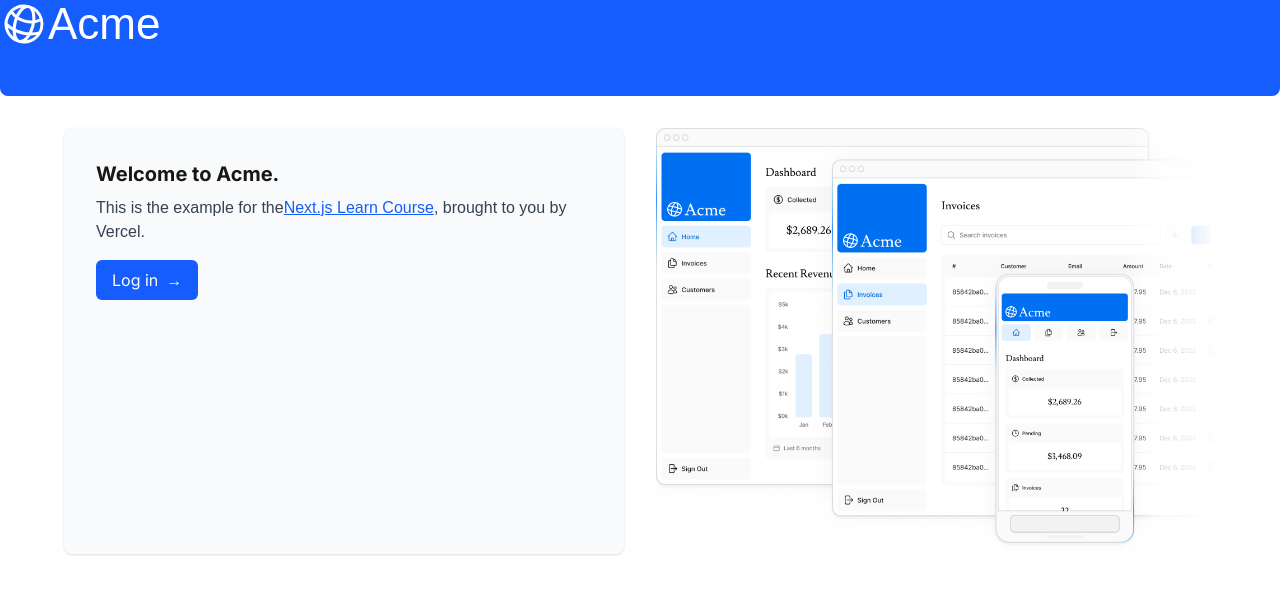
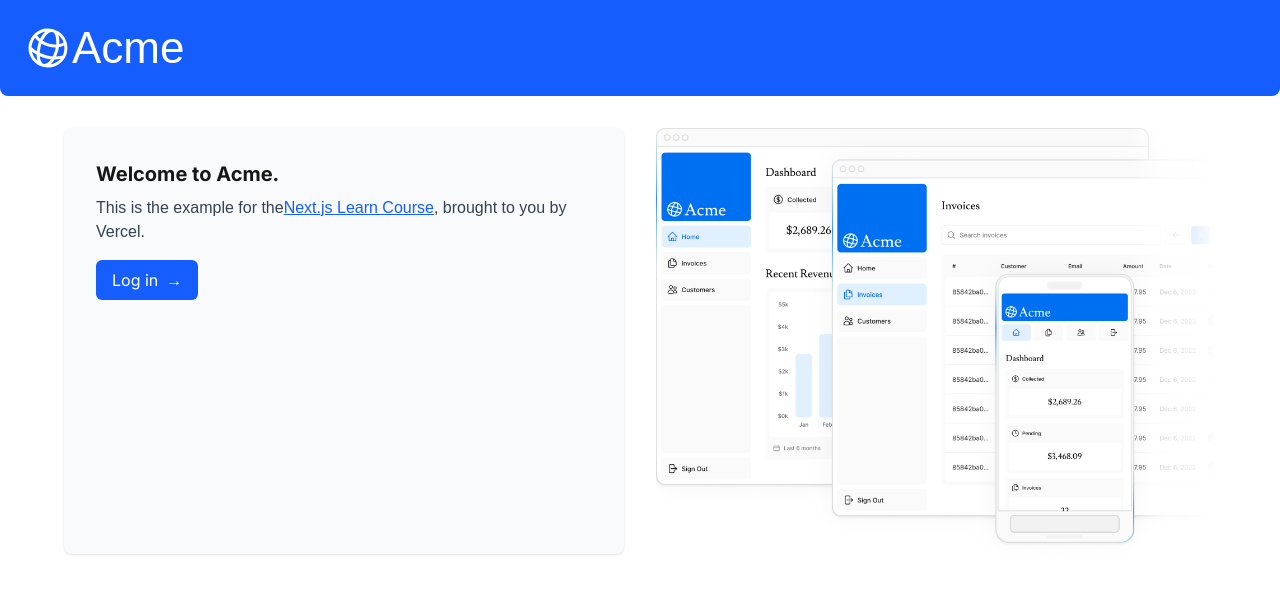
Before and after one commit to ezgdev/nextjs-dashboard, a Next.js app: page / in a window 1280 px wide. Shown: the top 594 px of the page. Built offline with nearby package versions, Linux system fonts and the light colour scheme; a web font is replaced by a local one.

Commit message:
Acmelogo center

```diff
--- a/app/page.tsx
+++ b/app/page.tsx
@@ -8,7 +8,9 @@
   return (
     <div className="min-h-screen bg-white">
       <header className="bg-blue-600 h-24 rounded-b-lg">
-        <AcmeLogo />
+                <div className="w-32 text-white md:w-40 flex items-center h-full ml-6">
+                  <AcmeLogo />
+                </div>
       </header>
       <main className="p-8">
         <div className="max-w-6xl mx-auto grid grid-cols-1 md:grid-cols-2 gap-8">
```
